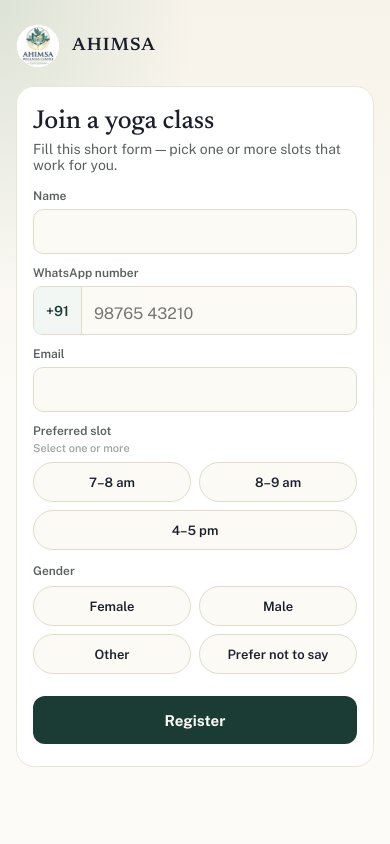
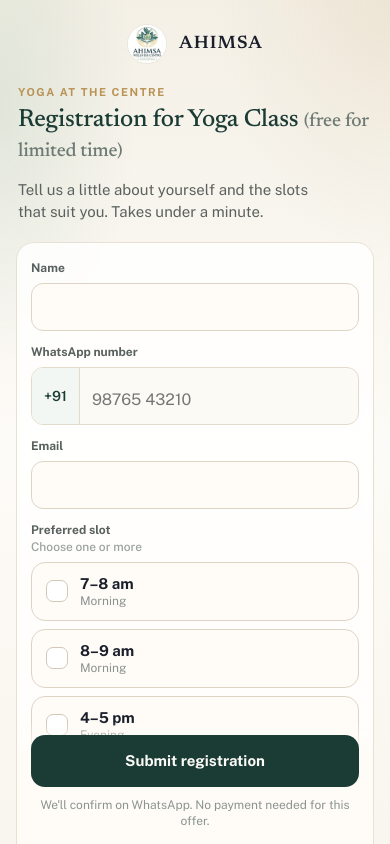
Before and after one commit to prkshtshrm4/ahimsa-wellness-frontend, a React (Vite) app: page /yogaregistration in a window 390 px wide. Shown: the top 844 px of the page. Built offline with nearby package versions, Linux system fonts and the light colour scheme; no server answers.

Commit message:
Refine yoga registration copy and mobile form UI.

```diff
--- a/src/pages/YogaRegistration.jsx
+++ b/src/pages/YogaRegistration.jsx
@@ -6,9 +6,9 @@ import PhoneInput from '../components/PhoneInput.jsx';
 import { toE164, isValidIndianMobile } from '../utils/phone.js';
 
 const SLOTS = [
-  { id: '7-8am', label: '7–8 am' },
-  { id: '8-9am', label: '8–9 am' },
-  { id: '4-5pm', label: '4–5 pm' },
+  { id: '7-8am', label: '7–8 am', note: 'Morning' },
+  { id: '8-9am', label: '8–9 am', note: 'Morning' },
+  { id: '4-5pm', label: '4–5 pm', note: 'Evening' },
 ];
 
 const GENDERS = [
@@ -65,14 +65,16 @@ export default function YogaRegistration() {
 
   if (done) {
     return (
-      <div className="ah-review">
-        <div className="ah-review-shell">
-          <Logo size={48} showWord sub="YOGA" />
-          <div className="ah-review-card ah-review-done">
-            <div className="ah-review-mark">✓</div>
+      <div className="ah-yoga">
+        <div className="ah-yoga-shell">
+          <header className="ah-yoga-brand">
+            <Logo size={42} showWord sub="YOGA" />
+          </header>
+          <div className="ah-yoga-done">
+            <div className="ah-yoga-done-mark" aria-hidden="true">✓</div>
             <h1>You&apos;re registered</h1>
-            <p>We&apos;ll reach you on WhatsApp with class details.</p>
-            <Link to="/" className="ah-review-link">Back to Ahimsa</Link>
+            <p>We&apos;ll message you on WhatsApp with class details shortly.</p>
+            <Link to="/" className="ah-yoga-text-link">Back to Ahimsa</Link>
           </div>
         </div>
       </div>
@@ -80,14 +82,29 @@ export default function YogaRegistration() {
   }
 
   return (
-    <div className="ah-review">
-      <div className="ah-review-shell">
-        <Logo size={44} showWord sub="YOGA REGISTRATION" />
-        <div className="ah-review-card">
-          <h1>Join a yoga class</h1>
-          <p className="ah-review-lead">Fill this short form — pick one or more slots that work for you.</p>
+    <div className="ah-yoga">
+      <div className="ah-yoga-shell">
+        <header className="ah-yoga-brand">
+          <Logo size={40} showWord sub="AHIMSA WELLNESS" />
+        </header>
 
-          <label className="ah-review-label">
+        <main className="ah-yoga-main">
+          <div className="ah-yoga-intro">
+            <p className="ah-yoga-kicker">Yoga at the centre</p>
+            <h1>Registration for Yoga Class <span>(free for limited time)</span></h1>
+            <p className="ah-yoga-lead">
+              Tell us a little about yourself and the slots that suit you. Takes under a minute.
+            </p>
+          </div>
+
+          <form
+            className="ah-yoga-form"
+            onSubmit={(e) => {
+              e.preventDefault();
+              submit();
+            }}
+          >
+            <label className="ah-yoga-field">
               Name
               <input
                 value={name}
@@ -95,15 +112,20 @@ export default function YogaRegistration() {
                 autoComplete="name"
                 autoCapitalize="words"
                 enterKeyHint="next"
+                required
               />
             </label>
 
-          <label className="ah-review-label">
+            <label className="ah-yoga-field">
               WhatsApp number
-            <PhoneInput value={whatsapp} onChange={setWhatsapp} />
+              <PhoneInput
+                value={whatsapp}
+                onChange={setWhatsapp}
+                style={{ borderRadius: 12, marginTop: 8, minHeight: 48 }}
+              />
             </label>
 
-          <label className="ah-review-label">
+            <label className="ah-yoga-field">
               Email
               <input
                 type="email"
@@ -112,35 +134,45 @@ export default function YogaRegistration() {
                 value={email}
                 onChange={(e) => setEmail(e.target.value)}
                 enterKeyHint="next"
+                required
               />
             </label>
 
-          <div className="ah-review-label" style={{ marginBottom: 14 }}>
+            <fieldset className="ah-yoga-fieldset">
+              <legend>
                 Preferred slot
-            <span className="ah-yoga-hint">Select one or more</span>
-            <div className="ah-yoga-chips" role="group" aria-label="Time slots">
-              {SLOTS.map((slot) => (
+                <span>Choose one or more</span>
+              </legend>
+              <div className="ah-yoga-slots" role="group" aria-label="Time slots">
+                {SLOTS.map((slot) => {
+                  const on = slots.includes(slot.id);
+                  return (
                     <button
                       key={slot.id}
                       type="button"
-                  className={`ah-yoga-chip${slots.includes(slot.id) ? ' is-on' : ''}`}
+                      className={`ah-yoga-slot${on ? ' is-on' : ''}`}
                       onClick={() => toggleSlot(slot.id)}
-                  aria-pressed={slots.includes(slot.id)}
+                      aria-pressed={on}
                     >
-                  {slot.label}
+                      <span className="ah-yoga-slot-check" aria-hidden="true">{on ? '✓' : ''}</span>
+                      <span className="ah-yoga-slot-text">
+                        <strong>{slot.label}</strong>
+                        <em>{slot.note}</em>
+                      </span>
                     </button>
-              ))}
+                  );
+                })}
               </div>
-          </div>
+            </fieldset>
 
-          <div className="ah-review-label" style={{ marginBottom: 14 }}>
-            Gender
-            <div className="ah-yoga-chips" role="radiogroup" aria-label="Gender">
+            <fieldset className="ah-yoga-fieldset">
+              <legend>Gender</legend>
+              <div className="ah-yoga-genders" role="radiogroup" aria-label="Gender">
                 {GENDERS.map((g) => (
                   <button
                     key={g.id}
                     type="button"
-                  className={`ah-yoga-chip${gender === g.id ? ' is-on' : ''}`}
+                    className={`ah-yoga-gender${gender === g.id ? ' is-on' : ''}`}
                     onClick={() => setGender(g.id)}
                     aria-pressed={gender === g.id}
                   >
@@ -148,14 +180,18 @@ export default function YogaRegistration() {
                   </button>
                 ))}
               </div>
+            </fieldset>
+
+            {err && <div className="ah-yoga-error" role="alert">{err}</div>}
+
+            <div className="ah-yoga-actions">
+              <button type="submit" className="ah-yoga-submit" disabled={busy}>
+                {busy ? 'Submitting…' : 'Submit registration'}
+              </button>
+              <p className="ah-yoga-foot">We&apos;ll confirm on WhatsApp. No payment needed for this offer.</p>
             </div>
-
-          {err && <div className="ah-review-error">{err}</div>}
-
-          <button type="button" className="ah-review-submit" onClick={submit} disabled={busy}>
-            {busy ? 'Submitting…' : 'Register'}
-          </button>
-        </div>
+          </form>
+        </main>
       </div>
     </div>
   );
--- a/src/styles.css
+++ b/src/styles.css
@@ -1947,38 +1947,285 @@ a {
 }
 .ah-review-link { color: #1b3c35; font-weight: 600; }
 
-.ah-yoga-hint {
+/* Yoga registration — quiet, mobile-first public form */
+.ah-yoga {
+  min-height: 100dvh;
+  background:
+    radial-gradient(80% 45% at 100% 0%, rgba(184, 147, 85, 0.12), transparent 55%),
+    radial-gradient(70% 50% at 0% 10%, rgba(127, 168, 143, 0.18), transparent 50%),
+    linear-gradient(180deg, #f4f0e6 0%, #fdfbf7 42%, #f7f3ea 100%);
+  color: #1a1f2b;
+}
+.ah-yoga-shell {
+  max-width: 460px;
+  margin: 0 auto;
+  padding: 20px 16px calc(28px + env(safe-area-inset-bottom));
+}
+.ah-yoga-brand {
+  display: flex;
+  justify-content: center;
+  padding: 4px 0 8px;
+}
+.ah-yoga-main {
+  margin-top: 10px;
+}
+.ah-yoga-intro {
+  padding: 4px 2px 18px;
+}
+.ah-yoga-kicker {
+  margin: 0 0 8px;
+  font-size: 11px;
+  font-weight: 700;
+  letter-spacing: 0.14em;
+  text-transform: uppercase;
+  color: #b89355;
+}
+.ah-yoga-intro h1 {
+  margin: 0;
+  font-family: Newsreader, Georgia, serif;
+  font-weight: 500;
+  font-size: clamp(1.55rem, 5.6vw, 1.95rem);
+  line-height: 1.22;
+  letter-spacing: -0.01em;
+  color: #1b3c35;
+}
+.ah-yoga-intro h1 span {
+  display: inline;
+  font-family: inherit;
+  font-weight: 500;
+  font-size: 0.78em;
+  color: #6e7a74;
+}
+.ah-yoga-lead {
+  margin: 12px 0 0;
+  font-size: 15px;
+  line-height: 1.5;
+  color: #5b615e;
+  max-width: 34ch;
+}
+
+.ah-yoga-form {
+  background: rgba(255, 255, 255, 0.82);
+  border: 1px solid #e8e1d3;
+  border-radius: 18px;
+  padding: 18px 14px 16px;
+  backdrop-filter: blur(6px);
+}
+.ah-yoga-field {
   display: block;
-  margin-top: 4px;
-  font-size: 11px;
+  margin-bottom: 14px;
+  font-size: 12px;
+  font-weight: 650;
+  color: #59615f;
+}
+.ah-yoga-field input {
+  display: block;
+  width: 100%;
+  margin-top: 8px;
+  min-height: 48px;
+  padding: 12px 14px;
+  border: 1px solid #ddd4c4;
+  border-radius: 12px;
+  background: #fffcf7;
+  font-size: 16px;
+  color: #1a1f2b;
+  box-sizing: border-box;
+  outline: none;
+  transition: border-color 0.15s ease, box-shadow 0.15s ease;
+}
+.ah-yoga-field input:focus {
+  border-color: #7fa88f;
+  box-shadow: 0 0 0 3px rgba(127, 168, 143, 0.22);
+}
+
+.ah-yoga-fieldset {
+  margin: 0 0 16px;
+  padding: 0;
+  border: none;
+}
+.ah-yoga-fieldset legend {
+  display: block;
+  width: 100%;
+  padding: 0;
+  margin-bottom: 8px;
+  font-size: 12px;
+  font-weight: 650;
+  color: #59615f;
+}
+.ah-yoga-fieldset legend span {
+  display: block;
+  margin-top: 3px;
+  font-size: 12px;
   font-weight: 500;
   color: #9aa29c;
-  letter-spacing: 0;
-  text-transform: none;
-}
-.ah-yoga-chips {
-  display: flex;
-  flex-wrap: wrap;
+}
+
+.ah-yoga-slots {
+  display: flex;
+  flex-direction: column;
   gap: 8px;
-  margin-top: 8px;
-}
-.ah-yoga-chip {
-  border: 1.5px solid #e2dbcc;
-  background: #fcfaf5;
+}
+.ah-yoga-slot {
+  display: flex;
+  align-items: center;
+  gap: 12px;
+  width: 100%;
+  min-height: 56px;
+  padding: 12px 14px;
+  border: 1.5px solid #ddd4c4;
+  border-radius: 14px;
+  background: #fffcf7;
+  text-align: left;
+  cursor: pointer;
+  color: inherit;
+  font: inherit;
+  transition: border-color 0.15s ease, background 0.15s ease;
+}
+.ah-yoga-slot-check {
+  width: 22px;
+  height: 22px;
+  border-radius: 7px;
+  border: 1.5px solid #d2c8b6;
+  display: inline-flex;
+  align-items: center;
+  justify-content: center;
+  flex: 0 0 auto;
+  font-size: 12px;
+  font-weight: 700;
+  color: transparent;
+  background: #fff;
+}
+.ah-yoga-slot-text {
+  display: flex;
+  flex-direction: column;
+  gap: 2px;
+  min-width: 0;
+}
+.ah-yoga-slot-text strong {
+  font-size: 15px;
+  font-weight: 700;
   color: #1a1f2b;
-  border-radius: 999px;
-  padding: 10px 14px;
-  font-weight: 600;
+}
+.ah-yoga-slot-text em {
+  font-style: normal;
+  font-size: 12px;
+  color: #8c9490;
+}
+.ah-yoga-slot.is-on {
+  border-color: #1b3c35;
+  background: #f3f7f4;
+}
+.ah-yoga-slot.is-on .ah-yoga-slot-check {
+  border-color: #1b3c35;
+  background: #1b3c35;
+  color: #fdfbf7;
+}
+
+.ah-yoga-genders {
+  display: grid;
+  grid-template-columns: 1fr 1fr;
+  gap: 8px;
+}
+.ah-yoga-gender {
+  min-height: 46px;
+  padding: 10px 12px;
+  border: 1.5px solid #ddd4c4;
+  border-radius: 12px;
+  background: #fffcf7;
   font-size: 13px;
+  font-weight: 600;
+  color: #1a1f2b;
   cursor: pointer;
-  min-height: 40px;
-}
-.ah-yoga-chip.is-on {
+}
+.ah-yoga-gender.is-on {
+  border-color: #1b3c35;
   background: #1b3c35;
-  border-color: #1b3c35;
   color: #fdfbf7;
 }
 
-@media (max-width: 420px) {
-  .ah-yoga-chip { flex: 1 1 calc(50% - 8px); text-align: center; }
-}
+.ah-yoga-error {
+  margin: 0 0 12px;
+  padding: 11px 12px;
+  border-radius: 12px;
+  background: #fbefea;
+  border: 1px solid #e8d3c9;
+  color: #a8543a;
+  font-size: 13px;
+  font-weight: 600;
+  line-height: 1.35;
+}
+
+.ah-yoga-actions {
+  position: sticky;
+  bottom: 0;
+  margin: 4px -14px -16px;
+  padding: 14px 14px calc(14px + env(safe-area-inset-bottom));
+  background: linear-gradient(180deg, rgba(255, 252, 247, 0), #fffcf7 28%);
+}
+.ah-yoga-submit {
+  width: 100%;
+  min-height: 52px;
+  border: none;
+  border-radius: 14px;
+  background: #1b3c35;
+  color: #fdfbf7;
+  font-size: 15px;
+  font-weight: 700;
+  cursor: pointer;
+}
+.ah-yoga-submit:disabled { opacity: 0.55; }
+.ah-yoga-foot {
+  margin: 10px 2px 0;
+  text-align: center;
+  font-size: 12px;
+  line-height: 1.4;
+  color: #8c9490;
+}
+
+.ah-yoga-done {
+  margin-top: 28px;
+  text-align: center;
+  background: rgba(255, 255, 255, 0.88);
+  border: 1px solid #e8e1d3;
+  border-radius: 18px;
+  padding: 40px 20px 32px;
+}
+.ah-yoga-done-mark {
+  width: 56px;
+  height: 56px;
+  margin: 0 auto 14px;
+  border-radius: 50%;
+  background: #1b3c35;
+  color: #fff;
+  display: flex;
+  align-items: center;
+  justify-content: center;
+  font-size: 22px;
+  font-weight: 700;
+}
+.ah-yoga-done h1 {
+  margin: 0;
+  font-family: Newsreader, Georgia, serif;
+  font-weight: 500;
+  font-size: 28px;
+  color: #1b3c35;
+}
+.ah-yoga-done p {
+  margin: 10px auto 18px;
+  max-width: 28ch;
+  color: #5b615e;
+  font-size: 15px;
+  line-height: 1.45;
+}
+.ah-yoga-text-link {
+  color: #1b3c35;
+  font-weight: 650;
+  text-decoration: underline;
+  text-underline-offset: 3px;
+}
+
+@media (min-width: 480px) {
+  .ah-yoga-form { padding: 22px 20px 18px; }
+  .ah-yoga-actions { margin-left: -20px; margin-right: -20px; padding-left: 20px; padding-right: 20px; }
+  .ah-yoga-genders { grid-template-columns: repeat(4, 1fr); }
+}
```
Lines whose indentation alone changed are shown as unchanged.
